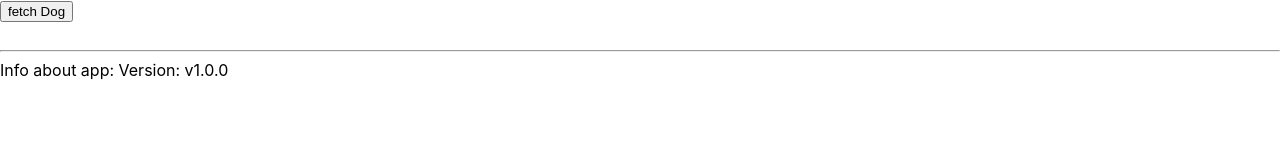
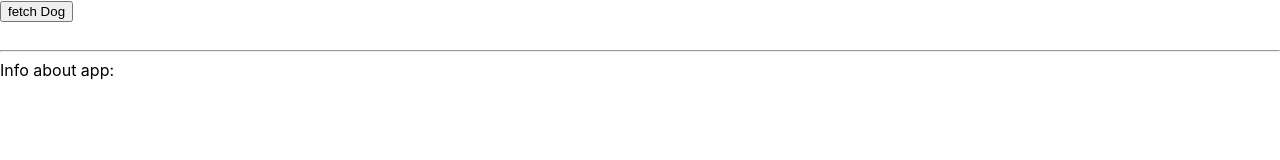
Before and after one commit to alexandr-sm-d/dog, a React (Create React App) app: page / in a window 1280 px wide. Shown: the top 160 px of the page. Built offline with nearby package versions, Linux system fonts and the light colour scheme.

Commit message:
start to learn diff useSelector

```diff
--- a/src/App.js
+++ b/src/App.js
@@ -5,9 +5,6 @@ import Info from "./Info";
 
 const App = (props) => {
     useEffect(() => console.log('render App'))
-
-    const getInfoSelector = state => state.fetchStatus.info
-    const info = useSelector(state => getInfoSelector(state))
 
     return (
         <div>
@@ -20,7 +17,7 @@ const App = (props) => {
                         <img src={props.url} alt=""/>
                     </div>
             }
-            <Info info={info}/>
+            <Info />
         </div>
     )
 };
--- a/src/Info.jsx
+++ b/src/Info.jsx
@@ -1,24 +1,15 @@
 import React, {memo, useEffect} from 'react'
 import {connect, useSelector} from "react-redux";
 
-const Info = memo(({info: {title}}) => {
+const Info = () => {
     useEffect(() => console.log('render Info'))
 
     return (
         <div>
             <hr/>
-            Info about app: {title}
+            Info about app:
         </div>
     )
-})
+}
 
-// const getInfoSelector = state => state.fetchStatus.info
-//
-// const mapStateToProps = state => ({
-//     // info: state.fetchStatus.info
-//     // info: state
-//     info: getInfoSelector(state)
-// })
-
-// export default connect(mapStateToProps, null)(Info)
 export default Info
```
Also changed, not shown: src/AppContainer.jsx (deleted), 1 other file (tests, documents, lock files or other folders).
